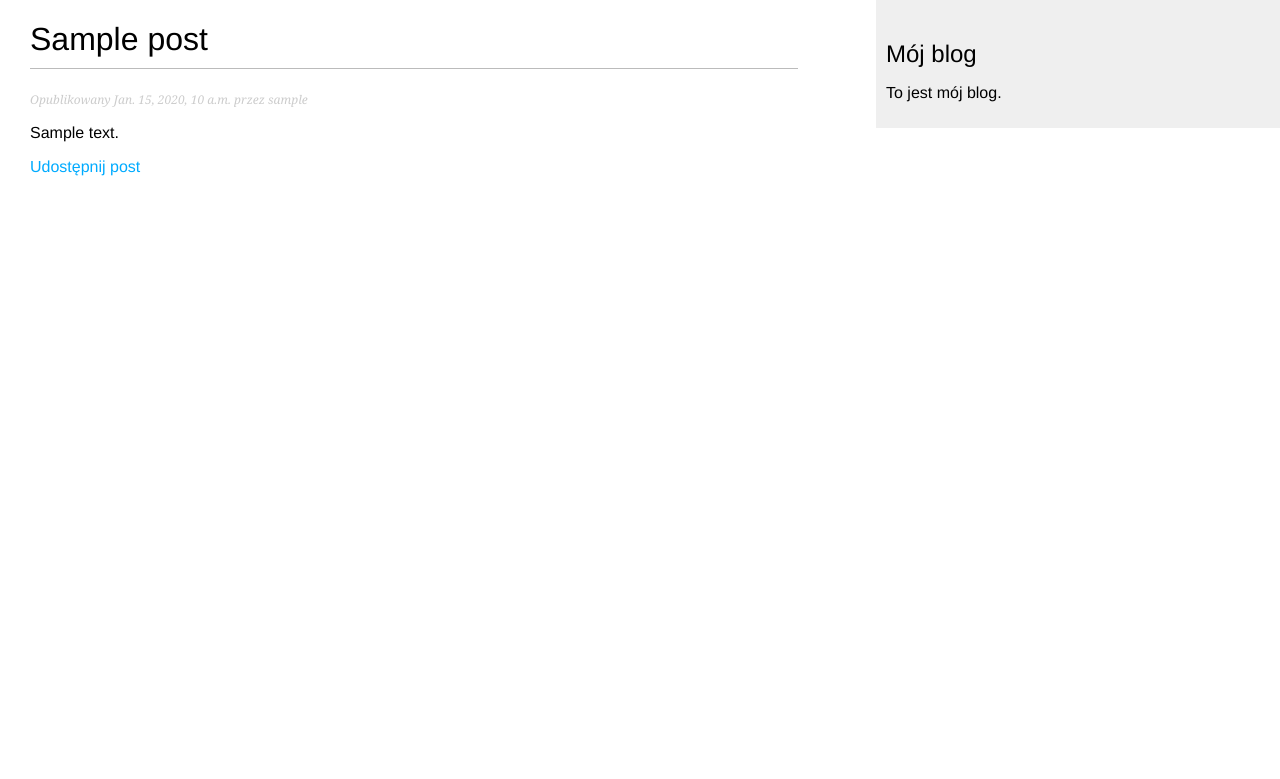
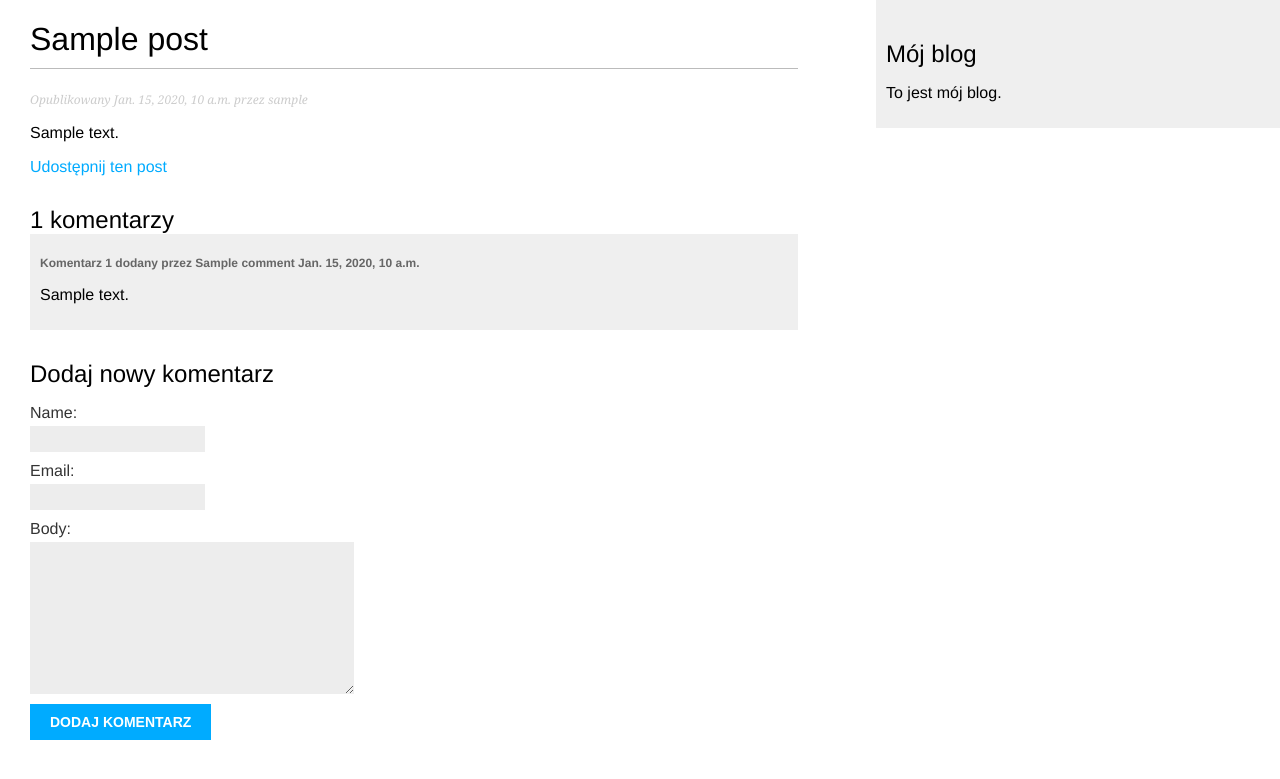
Before and after one commit to lukwac123/blog, a Django app: a page that uses blog/templates/blog/post/detail.html in a window 1280 px wide. Shown: the top 779 px of the page. Run offline with Django 5.2, Linux system fonts and the light colour scheme; tables that the repository leaves empty hold one stand-in row (values such as "Sample post").

Commit message:
Utworzenie szablonów komentarzy, dodanie komentarzy do widoku szczegółowego posta.

```diff
--- a/blog/forms.py
+++ b/blog/forms.py
@@ -1,7 +1,13 @@
 from django import forms
+from .models import Comment
 
 class EmailPostForms(forms.Form):
     name = forms.CharField(max_length=25)
     email = forms.EmailField()
     to = forms.EmailField()
     comments = forms.CharField(required=False, widget=forms.Textarea)
+
+class CommentForm(forms.ModelForm):
+    class Meta:
+        model = Comment
+        fields = ['name', 'email', 'body']
--- a/blog/templates/blog/post/comment.html
+++ b/blog/templates/blog/post/comment.html
@@ -1,6 +1,6 @@
 {% extends "blog/base.html" %}
 
-{% block title }Dodaj komentarz{% endblock %}
+{% block title %}Dodaj komentarz{% endblock %}
 
 {% block content %}
     {% if comment %}
--- a/blog/templates/blog/post/detail.html
+++ b/blog/templates/blog/post/detail.html
@@ -9,6 +9,22 @@
     </p>
     {{ post.body|linebreaks}}
     <p>
-        <a href="{% url "blog:post_share" post.id %}">Udostępnij post</a>
+        <a href="{% url "blog:post_share" post.id %}">Udostępnij ten post</a>
     </p>
+    {% with comments.count as total_comments %}
+    <h2>
+        {{ total_comments }} komentarzy
+    </h2>
+    {% endwith %}
+    {% for comment in comments %}
+    <div class="comment">
+        <p class="info">
+            Komentarz {{ forloop.counter }} dodany przez {{ comment.name }} {{ comment.created }}
+        </p>
+        {{ comment.body|linebreaks }}
+    </div>
+    {% empty %}
+        <p>Nie ma jeszcze żadnych komentarzy.</p>
+    {% endfor %}
+    {% include "blog/post/includes/comment_form.html" %}
 {% endblock %}
--- a/blog/urls.py
+++ b/blog/urls.py
@@ -7,5 +7,6 @@ urlpatterns = [
     path('', views.post_list, name='post_list'),
     path('<int:year>/<int:month>/<int:day>/<slug:post>/', views.post_detail, name='post_detail'),
     path('<int:post_id>/share/', views.post_share, name='post_share'),
-    path('<int:post_id>/share/', views.post_share, name='post_share')
+    path('<int:post_id>/comment/', views.post_comment, name='post_comment')
+
 ]
--- a/blog/views.py
+++ b/blog/views.py
@@ -1,8 +1,9 @@
-from django.shortcuts import render, get_object_or_404
-from .models import Post
+from django.shortcuts import render, get_object_or_404, redirect
+from .models import Post, Comment
 from django.core.paginator import Paginator, EmptyPage, PageNotAnInteger
-from .forms import EmailPostForms
+from .forms import EmailPostForms, CommentForm
 from django.core.mail import send_mail
+from django.views.decorators.http import require_POST
 
 
 def post_share(request, post_id):
@@ -29,8 +30,12 @@ def post_detail(request, year, month, day, post):
     post = get_object_or_404(Post, status=Post.Status.PUBLISHED,slug=post,
                              publish__year=year, publish__month=month, publish__day=day
                              )
+    # Lista aktywnych komentarzy do tego posta
+    comments = post.comments.filter(active=True)
+    # Formularz do wprowadzania komentarzy użytkowników
+    form = CommentForm()
 
-    return render(request, 'blog/post/detail.html', {'post': post})
+    return render(request, 'blog/post/detail.html', {'post': post, 'comments': comments, 'form': form})
 
 
 def post_list(request):
@@ -48,3 +53,18 @@ def post_list(request):
         posts = paginator.page(paginator.num_pages)
 
     return render(request, 'blog/post/list.html', {'posts': posts})
+
+@require_POST
+def post_comment(request, post_id):
+    post = get_object_or_404(Post, id=post_id, status=Post.Status.PUBLISHED)
+    comment = None
+    # Opublikowano komentarz
+    form = CommentForm(data=request.POST)
+    if form.is_valid():
+        # Utwórz obiekt Comment bez zapisywania go w bazie danych
+        comment = form.save(commit=False)
+        # Przypisz post do komentarza
+        comment.post = post
+        # Zapisz komentarz do bazy danych
+        comment.save()
+    return render(request, 'blog/post/comment.html', {'post': post, 'form': form, 'comment': comment})
```
